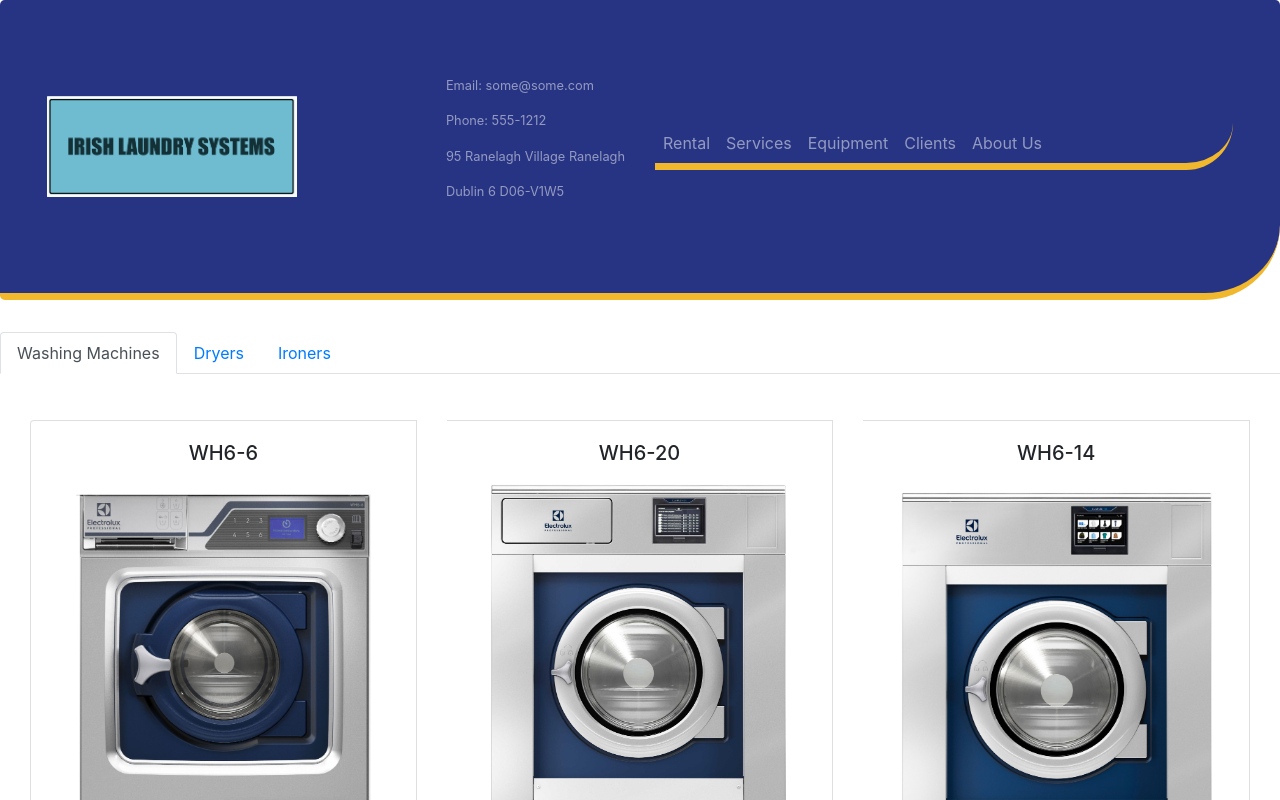
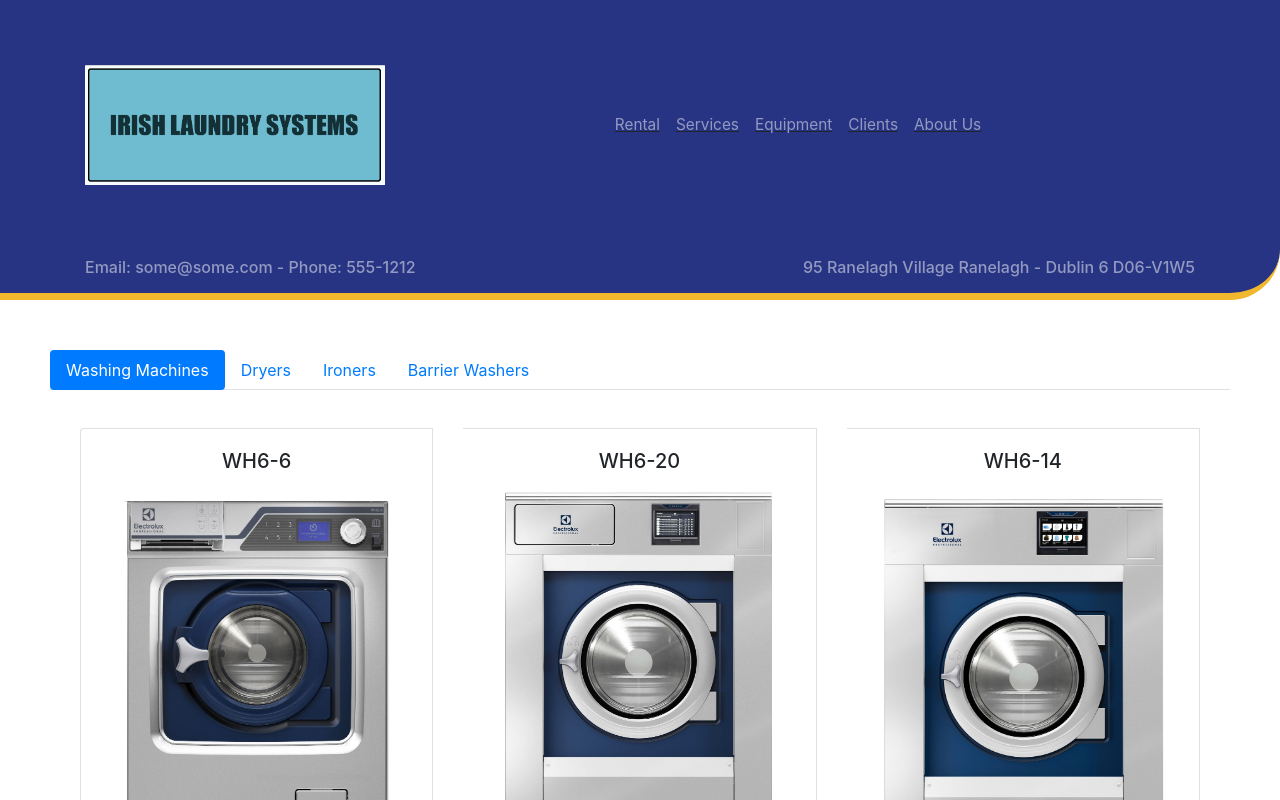
Before and after one commit to RaphaelQSmith/irish-laundry-system, a Next.js app: page /equipment in a window 1280 px wide. Shown: the top 800 px of the page. Built offline with nearby package versions, Linux system fonts and the light colour scheme.

Commit message:
Borders, Equipment tabs and forms

```diff
--- a/pages/components/Header.tsx
+++ b/pages/components/Header.tsx
@@ -7,133 +7,55 @@
     const toggleNavbar = () => setCollapsed(!collapsed);
     return (
         <div>
-            {/* <nav classNameName={styles.headerContainer}>
-                <div classNameName={styles.headerFirstLine}>
-                    <div classNameName={styles.ilsLogo}>
-                        <img style={{ width: "12rem" }} src="top_logo.png" alt="logo" />
-                    </div>
-
-                    <div classNameName={styles.headerInfo}>
-                        <p>Email: some@some.com</p>
-                        <p>Phone: 555-1212</p>
-                        <p>95 Ranelagh Village
-                        Ranelagh
-                        Dublin 6
-                        D06-V1W5
-                            </p>
-                    </div>
-                    <div classNameName={styles.buttonContainer}>
-                            <div>
-                                <Button outline color="primary" classNameName={styles.headerBts} href="/">Home</Button>
-                                <Button color="link" classNameName={styles.headerBts} href="/services">Services</Button>
-                                <Button color="link" classNameName={styles.headerBts} href="/rental">Rental</Button>
-                                <Button color="link" classNameName={styles.headerBts} href="/equipment">Equipment</Button>
-                                <Button color="link" classNameName={styles.headerBts} href="/clients">Clients</Button>
-                                <Button color="link" classNameName={styles.headerBts} href="/blog">Blog</Button>
-                                <Button color="link" classNameName={styles.headerBts} href="/aboutus">About Us</Button>
-                            </div>
-
-                        </div>
-                    </div>
-                            </nav>
-
-            <nav className="navbar navbar-expand-lg navbar-dark" style={{
-                backgroundColor: "rgb(39, 52, 131)",
-                height: "300px",
-                borderStyle: "solid", borderBottomColor: "#F1B82D",
-                borderBottomWidth: "7px"
-            }}>
-                <div className="container">
-                    <a href="/" className="navbar-brand">
-                        <img style={{ width: "250px" }} src="/top_logo.png" alt="" />
-                    </a>
-                </div>
-                <button className="navbar-toggler" type="button"
-                    data-bs-toggle="collapse" data-bs-target="#navbarText">
-                    <span className="navbar-toggler-icon"></span>
-                </button>
-                <div className="collapse navbar-collapse" id="navbarText">
-                    <ul className="navbar-nav ms-auto flex-nowrap">
-                        <li className="nav-item active">
-                            <a className="nav-link" href="/rental">Rental <span className="sr-only">(current)</span></a>
-                        </li>
-                        <li className="nav-item active">
-                            <a className="nav-link" href="/services">Services</a>
-                        </li>
-                        <li className="nav-item active">
-                            <a className="nav-link" href="/equipment">Equipment</a>
-                        </li>
-                        <li className="nav-item active">
-                            <a className="nav-link" href="/clients">Clients</a>
-                        </li>
-                        <li className="nav-item active">
-                            <a className="nav-link" href="/blog">Blog</a>
-                        </li>
-                        <li className="nav-item active">
-                            <a className="nav-link" href="/aboutus">About Us</a>
-                        </li>
-                    </ul>
-                    <span className="navbar-text" style={{ fontSize: "1vw", position:"sticky", alignItems:"right" }}>
-                            <p>Email: some@some.com</p>
-                            <p>Phone: 555-1212</p>
-                            <p>95 Ranelagh Village
-                            Ranelagh
-                            Dublin 6
-                            D06-V1W5
-                            </p>
-                        </span>
-                </div>
-            </nav> */}
-            <Navbar collapseOnSelect expand="lg" variant="dark" className="jumbotron"
+            <Navbar collapseOnSelect expand="lg" variant="dark"
                 style={{
                     backgroundColor: "#273483",
-                    height: "300px",
-                    borderStyle: "solid",
+                    height: "250px",
                     borderBottomColor: "#F1B82D",
                     borderWidth: "0 0 7px 0",
-                    borderBottomRightRadius: "75px"
+                    width: "100%"
+
                 }}>
                 <Container>
-                    <Navbar.Brand href="/"><img style={{ width: "250px" }} src="/top_logo.png" alt="" /></Navbar.Brand>
-
-
-
-                    <span className="navbar-text" style={{ fontSize: "1vw", position:"sticky", alignItems:"right" }}>
-                            <p>Email: some@some.com</p>
-                            <p>Phone: 555-1212</p>
-                            <p>95 Ranelagh Village
-                            Ranelagh
-                            </p>
-                            <p>
-                            Dublin 6
-                            D06-V1W5
-                            </p>
-                        </span>
-
-                        <Navbar.Toggle aria-controls="responsive-navbar-nav" />
-                </Container>
-            {/* </Navbar> */}
-            {/* <Navbar  collapseOnSelect expand="lg" variant="dark"> */}
-            <Container>
-                <Navbar.Collapse id="responsive-navbar-nav">
-                        <Nav className="ms-auto" style={{fontSize: "1.25vw",
-                                                        backgroundColor: "#273483",
-                                                        borderStyle: "solid",
-                                                        borderBottomColor: "#F1B82D",
-                                                        borderWidth: "0 0 7px 0",
-                                                        borderBottomRightRadius: "75px",
-                                                        width:"100%"}}>
+                    <Navbar.Brand href="/"><img style={{ width: "300px" }} src="/top_logo.png" alt="" /></Navbar.Brand>
+                    <Navbar.Collapse style={{ fontSize: "1.2vw",justifyContent: "center", textDecoration:"underline" }} id="responsive-navbar-nav">
+                        <Nav className="ms-auto">
                             <Nav.Link href="/rental">Rental</Nav.Link>
                             <Nav.Link href="/services">Services</Nav.Link>
                             <Nav.Link href="/equipment">Equipment</Nav.Link>
                             <Nav.Link href="/clients">Clients</Nav.Link>
                             <Nav.Link href="/aboutus">About Us</Nav.Link>
                         </Nav>
-                    </Navbar.Collapse></Container>
+                    </Navbar.Collapse>
+
+                    <Navbar.Toggle aria-controls="responsive-navbar-nav" />
+                </Container>
             </Navbar>
+            <Navbar collapseOnSelect expand="lg" variant="dark" style={{
+                backgroundColor: "#273483",
+                height: "50px",
+                borderStyle: "solid",
+                borderBottomColor: "#F1B82D",
+                borderWidth: "0 0 7px 0",
+                borderBottomRightRadius: "75px",
+                fontSize: "1.3vw"
+            }}>
 
+                <Container>
+                    <h6 className="navbar-text">
+                        Email: some@some.com -
+                        Phone: 555-1212
 
+                    </h6>
+                    <h6 className="navbar-text">95 Ranelagh Village
+                        Ranelagh -
+                        Dublin 6
+                        D06-V1W5
+                        </h6>
 
+                </Container>
+
+            </Navbar>
         </div>
     )
 }
--- a/pages/components/components.module.css
+++ b/pages/components/components.module.css
@@ -48,7 +48,7 @@
     flex-direction: row;
     background-color: rgb(39, 52, 131);
     padding: 10rem 1rem;
-    height: 23rem;
+    height: 21rem;
     border-top-left-radius: 50px;
 }
 .footerText{
--- a/pages/equipment.tsx
+++ b/pages/equipment.tsx
@@ -8,7 +8,7 @@
                 defaultActiveKey="home"
                 transition={false}
                 id="noanim-tab-example"
-                className="mb-3"
+                className="mb-2 nav-pills"
             >
                 <Tab eventKey="home" title="Washing Machines">
                     <div>
@@ -88,9 +88,6 @@
                         </Card.Text>
                                 </Card.Body>
                             </Card>
-
-                            {/* </div>
-                    <div className={styles.equipRows}> */}
 
                             <Card className={styles.equipCard} >
                                 <Card.Title>Quickwash</Card.Title>
@@ -283,6 +280,9 @@
                         </CardGroup>
                     </div>
                 </Tab>
+                <Tab eventKey="barrier" title="Barrier Washers">
+
+                </Tab>
             </Tabs>
         </div>
     )
--- a/styles/Home.module.css
+++ b/styles/Home.module.css
@@ -39,7 +39,7 @@
 }
 
 .serviceForm{
-    margin: 4rem;
+    margin: 3rem 15rem;
     margin: black;
 }
 
@@ -53,6 +53,11 @@
     flex: 1;
     flex-direction: column;
     vertical-align: text-bottom;
+    margin: 50px;
+    border-style: "solid";
+    border-color: "#F1B82D";
+    border-width: "7px";
+
 }
 .equipRows{
     display: grid;justify-content: center;
--- a/styles/globals.css
+++ b/styles/globals.css
@@ -2,8 +2,7 @@
 body {
   padding: 0;
   margin: 0;
-  font-family: -apple-system, BlinkMacSystemFont, Segoe UI, Roboto, Oxygen,
-    Ubuntu, Cantarell, Fira Sans, Droid Sans, Helvetica Neue, sans-serif;
+  font-family: 'Raleway', sans-serif;
 }
 
 a {
```
Also changed, not shown: pages/index.tsx (+9 -1 lines), pages/services.tsx (+10 -3 lines).
